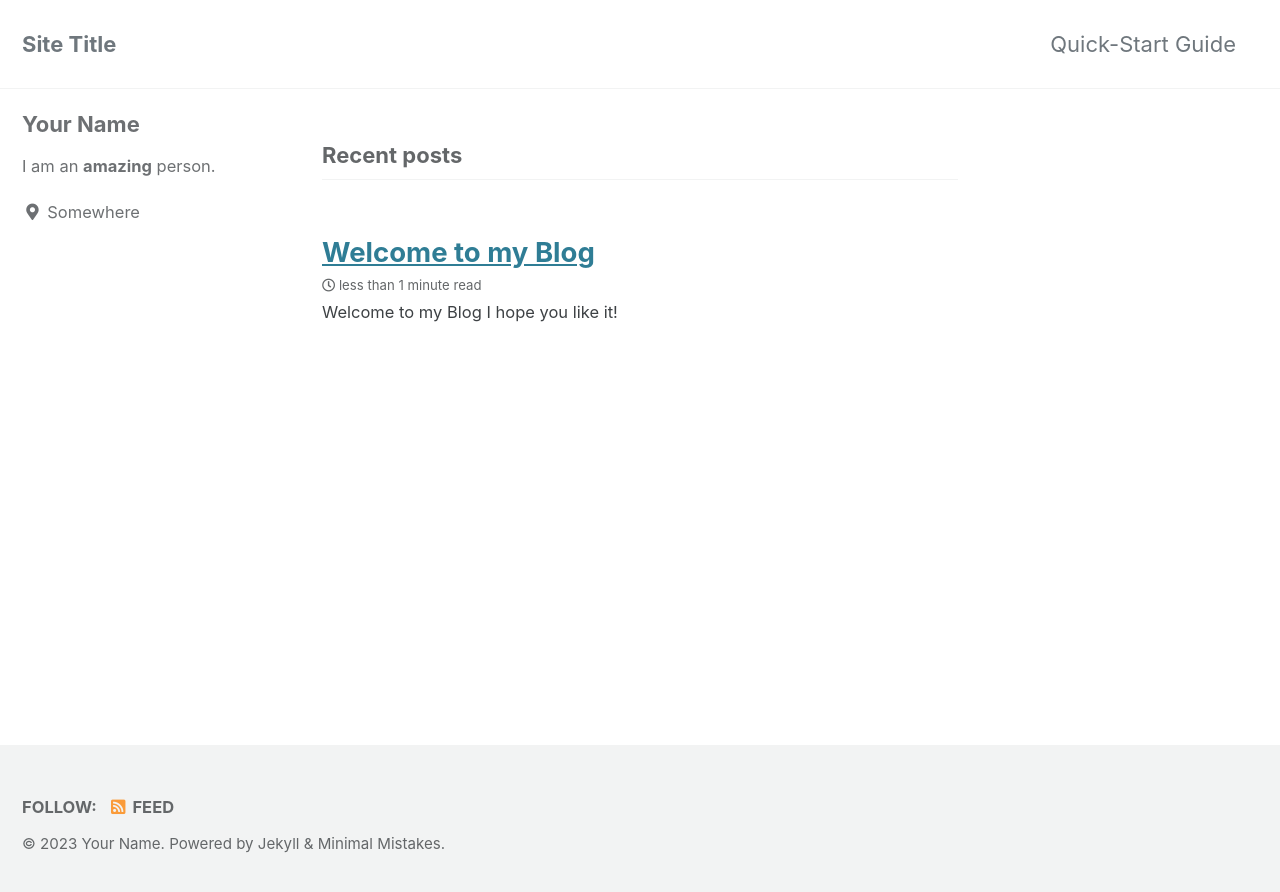
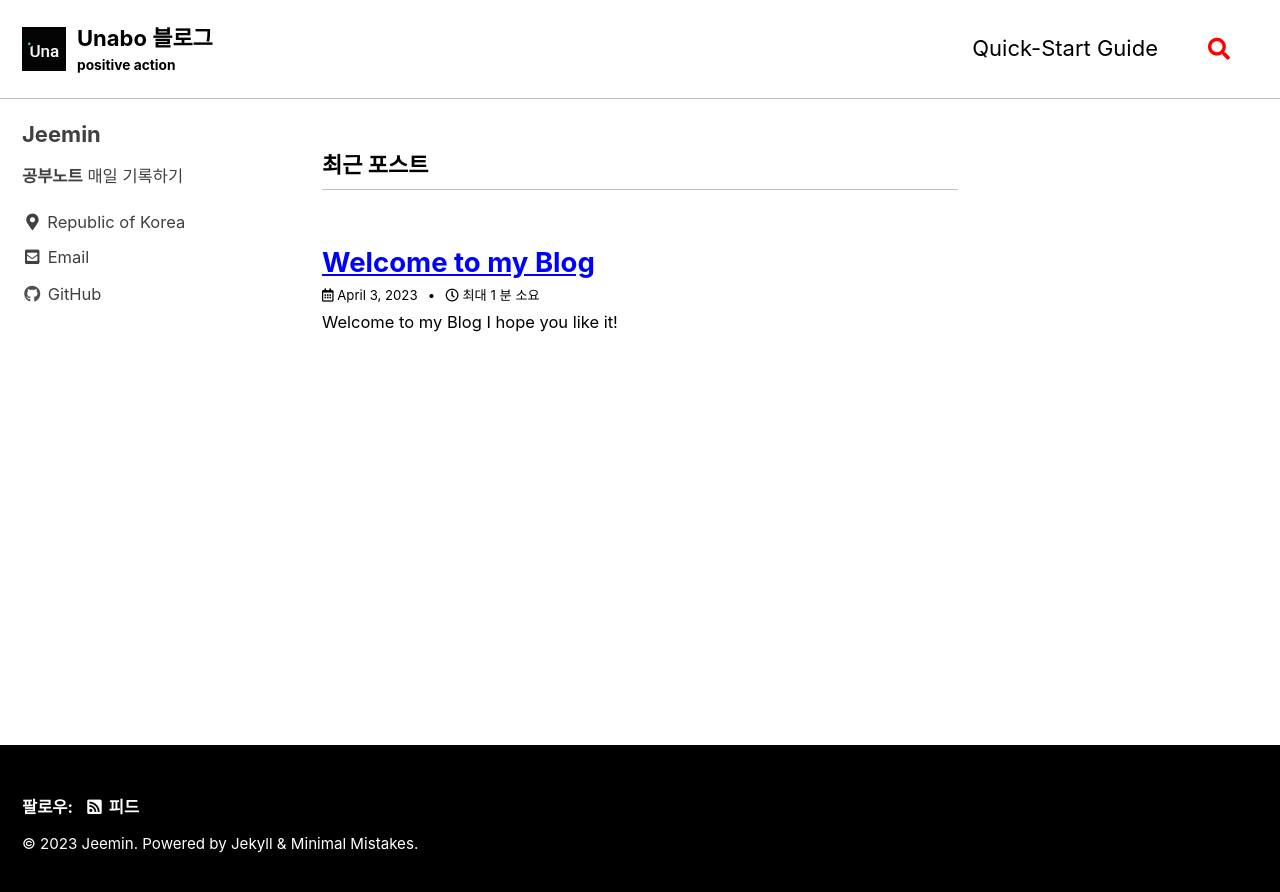
Before and after one commit to Minsam12/Minsam12.github.io, a Jekyll site: the page built from index.html, in a window 1280 px wide. Shown: the top 892 px of the page. Built offline with Jekyll 4.4.1, drawn with Linux system fonts in a browser that asks for light colours; cached includes are drawn as plain includes; the list of posts is cut into pages by our own code.

Commit message:
_config, package.json 수정

```diff
--- a/_config.yml
+++ b/_config.yml
@@ -12,22 +12,22 @@
 
 # theme                  : "minimal-mistakes-jekyll"
 # remote_theme           : "mmistakes/minimal-mistakes"
-minimal_mistakes_skin    : "default" # "air", "aqua", "contrast", "dark", "dirt", "neon", "mint", "plum", "sunrise"
+minimal_mistakes_skin    : "contrast" # "air", "aqua", "contrast", "dark", "dirt", "neon", "mint", "plum", "sunrise"
 
 # Site Settings
-locale                   : "en-US"
-title                    : "Site Title"
-title_separator          : "-"
-subtitle                 : # site tagline that appears below site title in masthead
-name                     : "Your Name"
-description              : "An amazing website."
-url                      : # the base hostname & protocol for your site e.g. "https://mmistakes.github.io"
+locale                   : "ko-KR"
+title                    : "Unabo 블로그"
+title_separator          : "|"
+subtitle                 : "positive action"
+name                     : "Jeemin"
+description              : "Unabo 블로그입니다"
+url                      : "https://unabo.github.io"
 baseurl                  : # the subpath of your site, e.g. "/blog"
 repository               : # GitHub username/repo-name e.g. "mmistakes/minimal-mistakes"
 teaser                   : # path of fallback teaser image, e.g. "/assets/images/500x300.png"
-logo                     : # path of logo image to display in the masthead, e.g. "/assets/images/88x88.png"
+logo                     : "/assets/images/una_88.jpg"
 masthead_title           : # overrides the website title displayed in the masthead, use " " for no title
-# breadcrumbs            : false # true, false (default)
+breadcrumbs              : true # true, false (default)
 words_per_minute         : 200
 comments:
   provider               : # false (default), "disqus", "discourse", "facebook", "staticman", "staticman_v2", "utterances", "giscus", "custom"
@@ -59,7 +59,7 @@ reCaptcha:
 atom_feed:
   path                   : # blank (default) uses feed.xml
   hide                   : # true, false (default)
-search                   : # true, false (default)
+search                   : true # true, false (default)
 search_full_content      : # true, false (default)
 search_provider          : # lunr (default), algolia, google
 lunr:
@@ -104,15 +104,15 @@ analytics:
 
 # Site Author
 author:
-  name             : "Your Name"
+  name             : "Jeemin"
   avatar           : # path of avatar image, e.g. "/assets/images/bio-photo.jpg"
-  bio              : "I am an **amazing** person."
-  location         : "Somewhere"
-  email            :
+  bio              : "**공부노트** 매일 기록하기"
+  location         : "Republic of Korea"
+  email            : # jeemi2981@gmail.com
   links:
     - label: "Email"
       icon: "fas fa-fw fa-envelope-square"
-      # url: "mailto:your.name@email.com"
+      url:  "mailto:jeemi2981@email.com"
     - label: "Website"
       icon: "fas fa-fw fa-link"
       # url: "https://your-website.com"
@@ -124,7 +124,7 @@ author:
       # url: "https://facebook.com/"
     - label: "GitHub"
       icon: "fab fa-fw fa-github"
-      # url: "https://github.com/"
+      url: "https://github.com/unabo"
     - label: "Instagram"
       icon: "fab fa-fw fa-instagram"
       # url: "https://instagram.com/"
@@ -218,7 +218,7 @@ sass:
 
 # Outputting
 permalink: /:categories/:title/
-paginate: 5 # amount of posts to show
+paginate: 10 # amount of posts to show
 paginate_path: /page:num/
 timezone: # https://en.wikipedia.org/wiki/List_of_tz_database_time_zones
 
@@ -287,6 +287,8 @@ defaults:
       layout: single
       author_profile: true
       read_time: true
-      comments: # true
+      comments:  true
       share: true
       related: true
+      show_date: true
+      date_format: "%Y-%m-%d"
--- a/package.json
+++ b/package.json
@@ -30,6 +30,7 @@
     "uglify": "uglifyjs assets/js/vendor/jquery/jquery-3.6.0.js assets/js/plugins/jquery.fitvids.js assets/js/plugins/jquery.greedy-navigation.js assets/js/plugins/jquery.magnific-popup.js assets/js/plugins/jquery.ba-throttle-debounce.js assets/js/plugins/smooth-scroll.js assets/js/plugins/gumshoe.js assets/js/_main.js -c -m -o assets/js/main.min.js",
     "add-banner": "node banner.js",
     "watch:js": "onchange \"assets/js/**/*.js\" -e \"assets/js/main.min.js\" -- npm run build:js",
-    "build:js": "npm run uglify && npm run add-banner"
+    "build:js": "npm run uglify && npm run add-banner",
+    "serve": "bundle exec jekyll serve"
   }
 }
```
